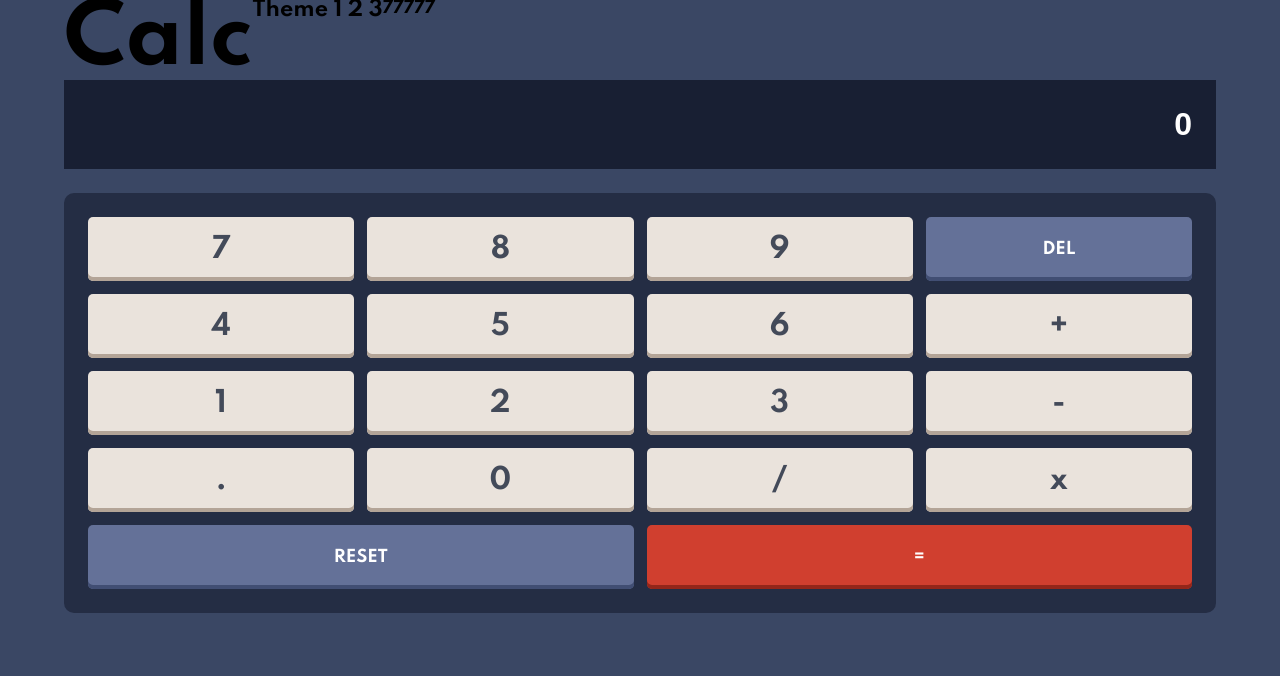
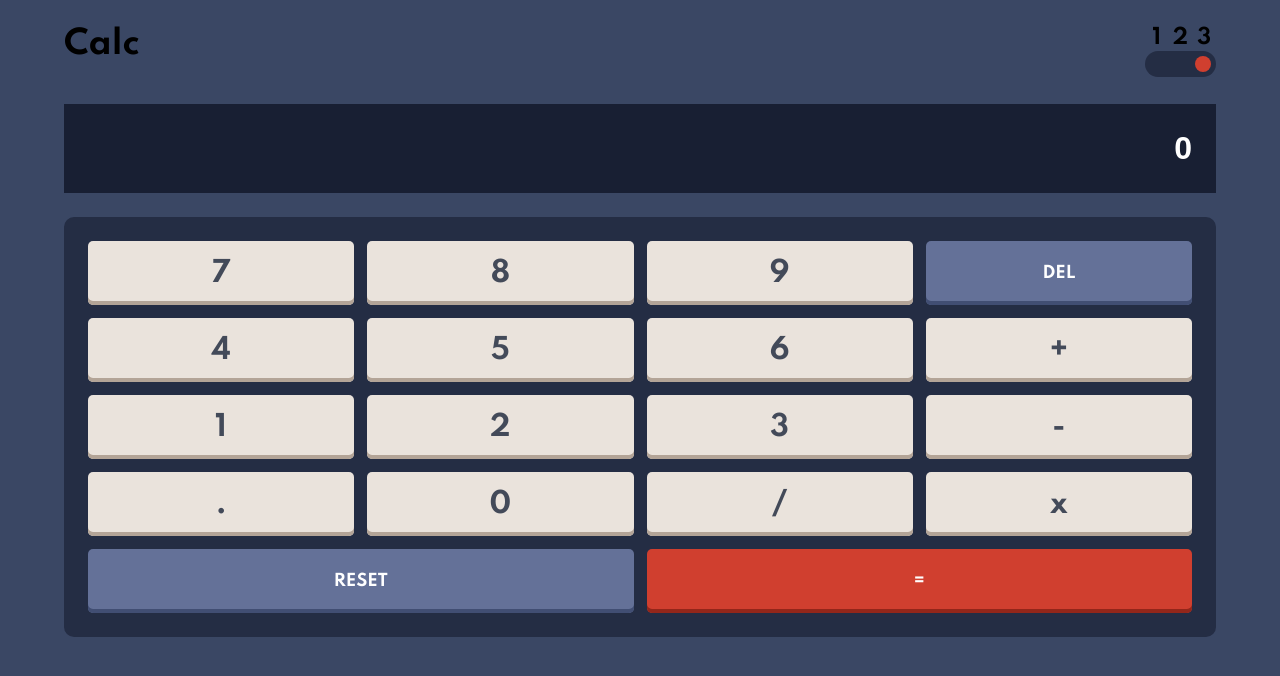
Before and after one commit to shivjoshi1996/calculator-app, a React (Create React App) app: page / in a window 1280 px wide. Shown: the top 676 px of the page. Built offline with nearby package versions, Linux system fonts and the light colour scheme.

Commit message:
WIP toggle styling

```diff
--- a/src/App.tsx
+++ b/src/App.tsx
@@ -11,12 +11,16 @@ const theme = {
     toggleBackground: 'hsl(183, 100%, 15%)',
     buttonFirst: '#EAE3DC',
     buttonFirstShadow: '#B3A497',
+    buttonFirstHover: '#FFFFFF',
     buttonSecond: '#647198',
     buttonSecondShadow: '#414E73;',
+    buttonSecondHover: '#A2B2E1',
     buttonThird: '#D03F2F',
     buttonThirdShadow: '#93261A',
+    buttonThirdHover: '#F96B5B',
     buttonTextColor: '#434A59',
     buttonTextColour2: '#FFFFFF',
+    toggleColour: '#D03F2F',
 
 
     keyShadow: 'hsl(185, 41%, 84%)',
--- a/src/components/Calculator.tsx
+++ b/src/components/Calculator.tsx
@@ -13,6 +13,7 @@ font-family: ${props => props.theme.font.main};
 const StyledCalculatorDisplay = styled.div`
 
   margin-bottom: 1.5rem;
+  border-radius: 10px;
 
   input {
     width: 100%;
--- a/src/components/CalculatorButton.tsx
+++ b/src/components/CalculatorButton.tsx
@@ -3,6 +3,7 @@ import styled from "styled-components";
 
 const StyledButton = styled.button`
 
+  cursor: pointer;
   font-family: ${props => props.theme.font.main};
   height: 64px;
   font-weight: 700;
@@ -46,6 +47,24 @@ box-shadow: inset 0px -4px 0px ${(props) => {
       return props.theme.colors.buttonFirstShadow;
     }
   }};
+  transition: 0.5s;
+
+  &:hover {
+    background-color: ${(props) => {
+    if (props.color === "third") {
+      return props.theme.colors.buttonThirdHover;
+    } else if (props.color === "second") {
+      return props.theme.colors.buttonSecondHover;
+    } else {
+      return props.theme.colors.buttonFirstHover;
+    }
+  }};
+  }
+
+  &:active {
+    box-shadow: none;
+    transform: translateY(4px);
+  }
 `;
 
 export default function CalculatorButton({ color, value, buttonHandler, className }: { color?: string, value: string, buttonHandler: any, className?: string }) {
--- a/src/components/CalculatorHeader.tsx
+++ b/src/components/CalculatorHeader.tsx
@@ -2,8 +2,97 @@ import styled from 'styled-components';
 
 const StyledCalculatorHeader = styled.div`
   display: flex;
+  justify-content: space-between;
   width: 100%;
+  padding-top: 28px;
+  margin-bottom: 32px;
+
+  h1 {
+    font-size: 32px;
+  }
+  `;
+
+const StyledThemeToggleWrapper = styled.div`
+  width: 71px;
+  height: 44px;
+  display: grid;
+  align-items: center;
+  justify-items: center;
+  grid-template-columns: 1fr 1fr 1fr;
+  grid-template-rows: 1fr 1fr;
+
+  input {
+    width: 100%;
+    grid-column: span 3;
+  }
+
+  /* Special styling for WebKit/Blink */
+input[type=range]::-webkit-slider-thumb {
+  -webkit-appearance: none;
+  height: 16px;
+  width: 16px;
+  border-radius: 100px;
+  background:  ${props => props.theme.colors.toggleColour};
+  cursor: pointer;
+
+  &:hover {
+    background: ${props => props.theme.colors.toggleHoverColour};
+  }
+
+}
+
+/* All the same stuff for Firefox */
+input[type=range]::-moz-range-thumb {
+  height: 16px;
+  width: 16px;
+  border-radius: 100px;
+  background:  ${props => props.theme.colors.toggleColour};
+  cursor: pointer;
+
+}
+
+/* All the same stuff for IE */
+input[type=range]::-ms-thumb {
+  height: 16px;
+  width: 16px;
+  border-radius: 100px;
+  background:  ${props => props.theme.colors.toggleColour};
+  cursor: pointer;
+}
+
+input[type=range]::-webkit-slider-runnable-track {
+  width: 100%;
+  height: 26px;
+  cursor: pointer;
+  background: #242D44;
+  border-radius: 13px;
+  padding: 5px;
+}
+
+input[type=range]::-moz-range-track {
+  width: 100%;
+  height: 26px;
+  cursor: pointer;
+  background: #242D44;
+  border-radius: 13px;
+}
+
+input[type=range]::-ms-track {
+  width: 100%;
+  height: 26px;
+  cursor: pointer;
+  background: #242D44;
+  border-radius: 13px;
+}
+input[type=range]::-ms-fill-lower {
+  background: #242D44;
+}
+input[type=range]::-ms-fill-upper {
+  background: #242D44;
+}
 `;
+
+
 
 type HeaderProps = {
   header: string;
@@ -13,7 +102,12 @@ export default function CalculatorHeader(props: HeaderProps) {
   return (
     <StyledCalculatorHeader>
       <h1>{props.header}</h1>
-      <p>Theme 1 2 3</p>77777
+      <StyledThemeToggleWrapper>
+        <p>1</p>
+        <p>2</p>
+        <p>3</p>
+        <input type="range" min="1" step="1" max="3" />
+      </StyledThemeToggleWrapper>
     </StyledCalculatorHeader>
   )
 }
--- a/src/styles/GlobalStyles.js
+++ b/src/styles/GlobalStyles.js
@@ -110,6 +110,26 @@ const GlobalStyles = createGlobalStyle`
       font-size: 1.3rem;
     }
   }
+
+  input[type=range] {
+    -webkit-appearance: none; /* Hides the slider so that custom slider can be made */
+    width: 100%; /* Specific width is required for Firefox. */
+    background: transparent; /* Otherwise white in Chrome */
+  }
+
+  input[type=range]::-webkit-slider-thumb {
+    -webkit-appearance: none;
+  }
+
+  input[type=range]::-ms-track {
+    width: 100%;
+    cursor: pointer;
+
+    /* Hides the slider so custom styles can be added */
+    background: transparent;
+    border-color: transparent;
+    color: transparent;
+  }
 `;
 
 export default GlobalStyles;
```
